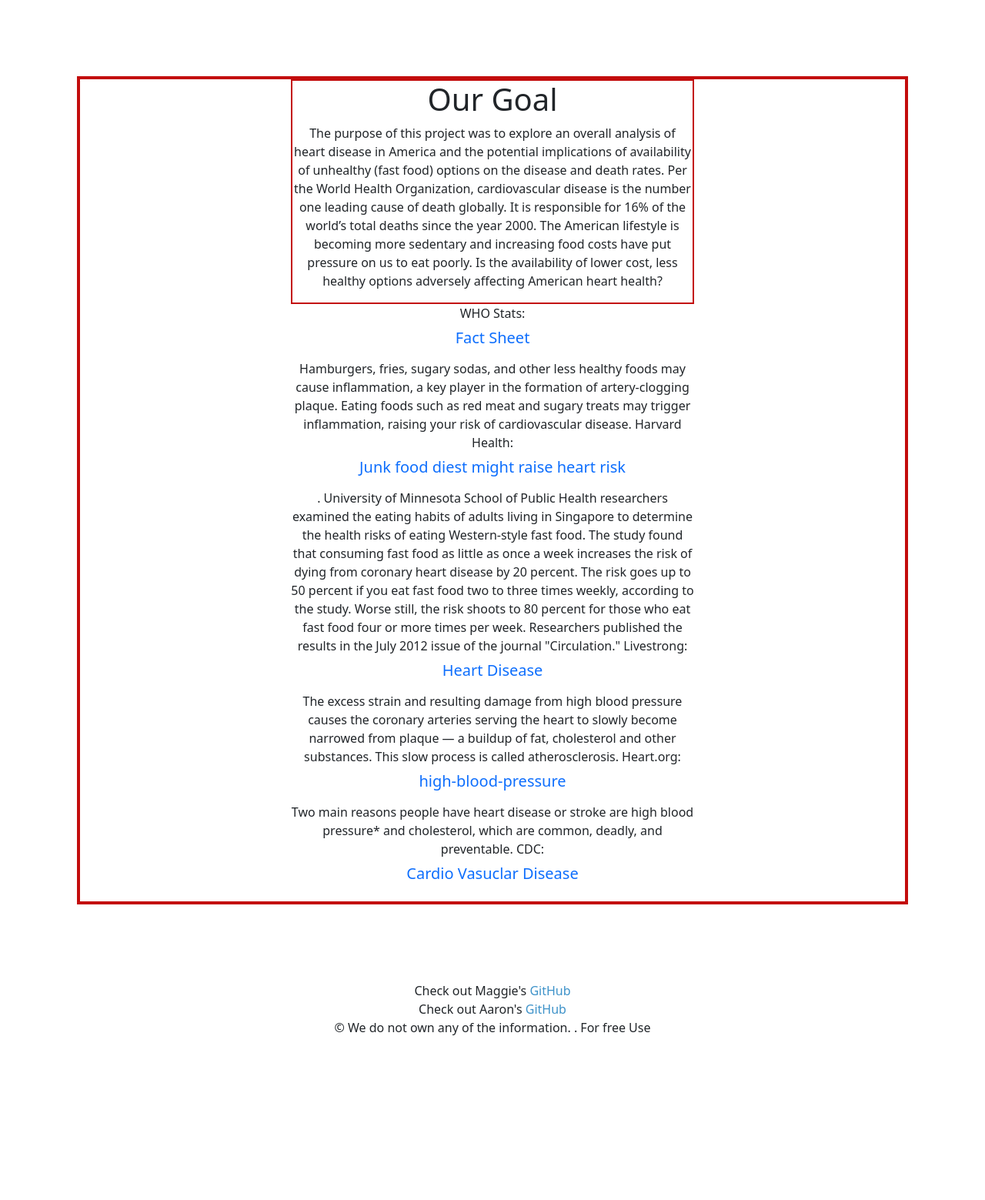
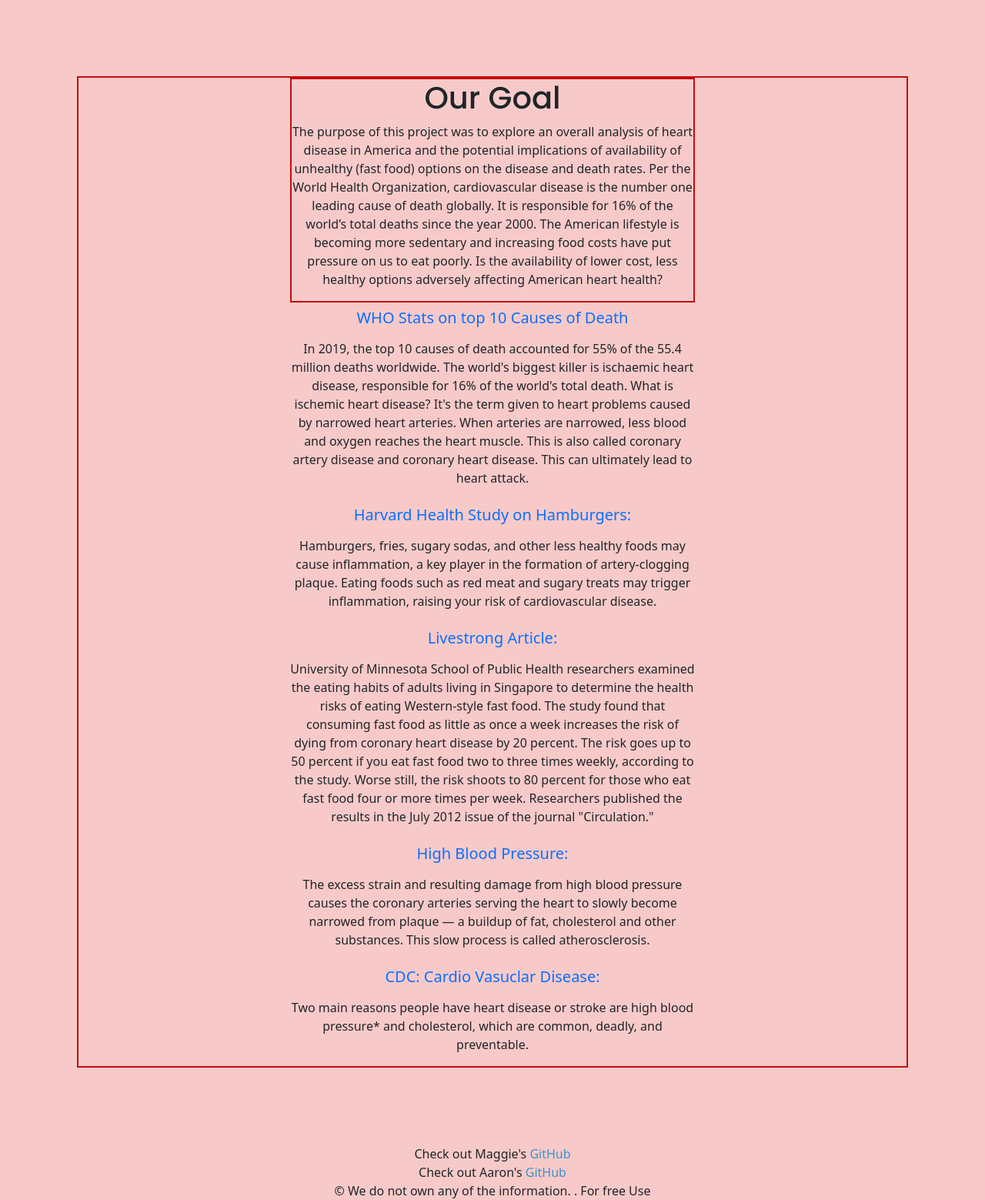
Before and after one commit to stewamag/Heart_Disease, a Flask app: page / in a window 1280 px wide. Shown: the part 601-2160 px from the top of the page at 77% size. Before the commit the page ends 1946 px from the top, so only its background shows below. Run offline with Flask 2, Linux system fonts and the light colour scheme; parts of the project's set-up code (start-up, migrations or seed data) failed here and were passed over.

Commit message:
Updated background and fonts

```diff
--- a/app.py
+++ b/app.py
@@ -41,8 +41,8 @@ def results():
     # Get the data from the POST request.
     if request.method == "POST":
         #data = request.get_json(force=True)
-        print(request.form['form-control'])
-        data = float(request.form['form-control'])
+        print(request.form['exp'])
+        data = float(request.form['exp'])
         print("Data", model.predict([[data]]))
         # Make prediction using model loaded from disk as per the data.
         prediction = model.predict([[data]])
--- a/static/style.css
+++ b/static/style.css
@@ -16,6 +16,7 @@ a:focus{
 h1 {
   text-align: center;
   font: 600;
+  font-family: 'Poppins', 'Times New Roman', Times, serif;
 }
 h3{
     font-weight: 100;
@@ -35,6 +36,10 @@ img {
   padding: 20px;
   display: flex;
   justify-content: center;
+}
+
+body {
+  background-color: RGB(247, 202, 201) ;
 }
 
 /**
--- a/templates/index.html
+++ b/templates/index.html
@@ -66,7 +66,7 @@
   </div>
 
   <div class="mt-12 row">
-      <div class="mt-8 container-sm-6" id="ProjectBody" style="border:4px solid #c30d0d;">
+      <div class="mt-8 container-sm-6" id="ProjectBody" style="border:2px solid #c30d0d;">
         <div class="col-lg-6 mx-auto" style="border:2px solid #c30d0d;">
           <h1>Our Goal</h1>
           <p class = "text-center">The purpose of this project was to explore an overall analysis of heart disease in America and the potential implications of availability of unhealthy (fast food) options on the disease and death rates.
@@ -74,15 +74,17 @@
           The American lifestyle is becoming more sedentary and increasing food costs have put pressure on us to eat poorly. Is the availability of lower cost, less healthy options adversely affecting American heart health?</p>
         </div>
         <div class="col-sm-6 mx-auto">
-          <p class = "text-center">WHO Stats: <a class="nav-link text-primary h5" href="https://www.who.int/news-room/fact-sheets/detail/the-top-10-causes-of-death" target="blank">Fact Sheet</a>
-          Hamburgers, fries, sugary sodas, and other less healthy foods may cause inflammation, a key player in the formation of artery-clogging plaque. Eating foods such as red meat and sugary treats may trigger inflammation, raising your risk of cardiovascular disease.
-          Harvard Health: <a class="nav-link text-primary h5" href="https://www.health.harvard.edu/heart-health/why-junk-food-diets-may-raise-heart-disease-risk#:~:text=Hamburgers%2C%20fries%2C%20sugary%20sodas%2C,your%20risk%20of%20cardiovascular%20disease" target="blank">Junk food diest might raise heart risk</a>.
-          University of Minnesota School of Public Health researchers examined the eating habits of adults living in Singapore to determine the health risks of eating Western-style fast food. The study found that consuming fast food as little as once a week increases the risk of dying from coronary heart disease by 20 percent. The risk goes up to 50 percent if you eat fast food two to three times weekly, according to the study. Worse still, the risk shoots to 80 percent for those who eat fast food four or more times per week. Researchers published the results in the July 2012 issue of the journal "Circulation."
-          Livestrong:<a class="nav-link text-primary h5" href="https://www.livestrong.com/article/26855-fast-cause-heart-disease/" target="blank">Heart Disease</a>
-          The excess strain and resulting damage from high blood pressure causes the coronary arteries serving the heart to slowly become narrowed from plaque — a buildup of fat, cholesterol and other substances. This slow process is called atherosclerosis.
-          Heart.org:<a class="nav-link text-primary h5" href="https://www.heart.org/en/health-topics/high-blood-pressure/health-threats-from-high-blood-pressure/how-high-blood-pressure-can-lead-to-a-heart-attack#:~:text=The%20excess%20strain%20and%20resulting,slow%20process%20is%20called%20atherosclerosis." target="blank">high-blood-pressure</a>
-          Two main reasons people have heart disease or stroke are high blood pressure* and cholesterol, which are common, deadly, and preventable.
-          CDC:<a class="nav-link text-primary h5" href="https://www.cdc.gov/vitalsigns/cardiovasculardisease/index.html" target="blank">Cardio Vasuclar Disease</a></p>
+          <p class = "text-center"> <a class="nav-link text-primary h5" href="https://www.who.int/news-room/fact-sheets/detail/the-top-10-causes-of-death" target="blank">WHO Stats on top 10 Causes of Death</a>
+          In 2019, the top 10 causes of death accounted for 55% of the 55.4 million deaths worldwide. The world&#39;s biggest killer is ischaemic heart disease, responsible for 16% of the world&#39;s total death. What is ischemic heart disease?
+          It's the term given to heart problems caused by narrowed heart arteries. When arteries are narrowed, less blood and oxygen reaches the heart muscle. This is also called coronary artery disease and coronary heart disease. This can ultimately lead to heart attack.</p>
+          <p class = "text-center"> <a class="nav-link text-primary h5" href="https://www.health.harvard.edu/heart-health/why-junk-food-diets-may-raise-heart-disease-risk#:~:text=Hamburgers%2C%20fries%2C%20sugary%20sodas%2C,your%20risk%20of%20cardiovascular%20disease" target="blank">Harvard Health Study on Hamburgers:</a>
+          Hamburgers, fries, sugary sodas, and other less healthy foods may cause inflammation, a key player in the formation of artery-clogging plaque. Eating foods such as red meat and sugary treats may trigger inflammation, raising your risk of cardiovascular disease.</p>
+          <p class = "text-center"> <a class="nav-link text-primary h5" href="https://www.livestrong.com/article/26855-fast-cause-heart-disease/" target="blank">Livestrong Article:</a>
+          University of Minnesota School of Public Health researchers examined the eating habits of adults living in Singapore to determine the health risks of eating Western-style fast food. The study found that consuming fast food as little as once a week increases the risk of dying from coronary heart disease by 20 percent. The risk goes up to 50 percent if you eat fast food two to three times weekly, according to the study. Worse still, the risk shoots to 80 percent for those who eat fast food four or more times per week. Researchers published the results in the July 2012 issue of the journal "Circulation."</p>
+          <p class = "text-center"> <a class="nav-link text-primary h5" href="https://www.heart.org/en/health-topics/high-blood-pressure/health-threats-from-high-blood-pressure/how-high-blood-pressure-can-lead-to-a-heart-attack#:~:text=The%20excess%20strain%20and%20resulting,slow%20process%20is%20called%20atherosclerosis." target="blank">High Blood Pressure:</a>
+          The excess strain and resulting damage from high blood pressure causes the coronary arteries serving the heart to slowly become narrowed from plaque — a buildup of fat, cholesterol and other substances. This slow process is called atherosclerosis.</p>
+          <p class = "text-center"> <a class="nav-link text-primary h5" href="https://www.cdc.gov/vitalsigns/cardiovasculardisease/index.html" target="blank">CDC: Cardio Vasuclar Disease:</a>
+          Two main reasons people have heart disease or stroke are high blood pressure* and cholesterol, which are common, deadly, and preventable.</p>
         </div>
       </div>
   </div>
```
